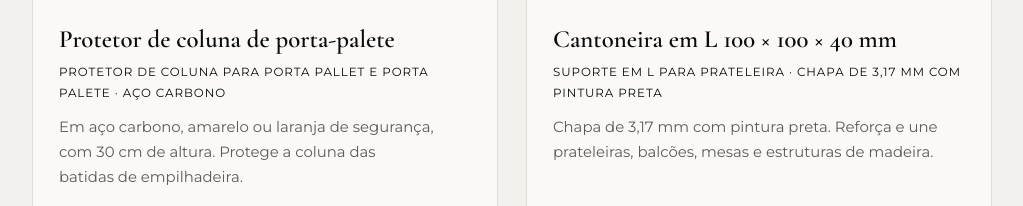
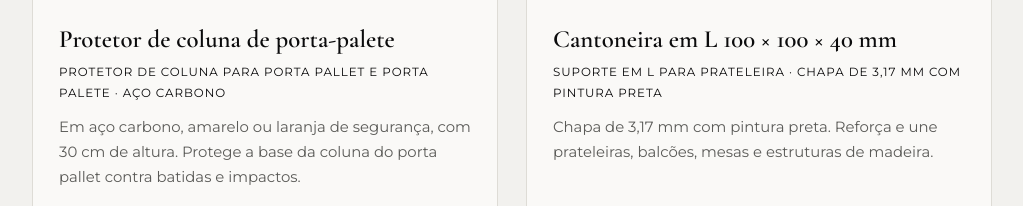
Before and after one commit to brunofelicianos-lab/lumatri-site, a plain HTML site: page produtos.html in a window 1280 px wide. Shown: the part 2219-2425 px from the top of the page, without its empty margins (128-1151 px from the left). Drawn offline with nearby package versions, Linux system fonts and the light colour scheme.

Commit message:
Produtos: texto do protetor de coluna sem empilhadeira (confirmado pelo Bruno)
Co-Authored-By: Claude Opus 5.5 <noreply@anthropic.com>

```diff
--- a/produtos.html
+++ b/produtos.html
@@ -503,7 +503,7 @@ src="https://www.facebook.com/tr?id=2102795770626520&ev=PageView&noscript=1"
         <div class="info">
           <h3>Protetor de coluna de porta-palete</h3>
           <p class="sub-prod">Protetor de coluna para porta pallet e porta palete · aço carbono</p>
-          <p>Em aço carbono, amarelo ou laranja de segurança, com 30&nbsp;cm de altura. Protege a coluna das batidas de&nbsp;empilhadeira.</p>
+          <p>Em aço carbono, amarelo ou laranja de segurança, com 30&nbsp;cm de altura. Protege a base da coluna do porta pallet contra batidas e&nbsp;impactos.</p>
           <p class="ideal"><strong>Sugestões de uso:</strong> áreas industriais, centros de armazenamento e locais com muita movimentação de&nbsp;carga.</p>
           <div class="botoes">
             <a href="https://wa.me/5548991240852?text=Ol%C3%A1!%20Quero%20pre%C3%A7o%20de%20atacado%20do%20protetor%20de%20coluna%20de%20porta-palete." target="_blank" rel="noopener" class="btn-prod" data-local="card-atacado">Pedir preço de atacado<span class="sub">Acima de 10 unidades ou para revenda</span></a>
```
